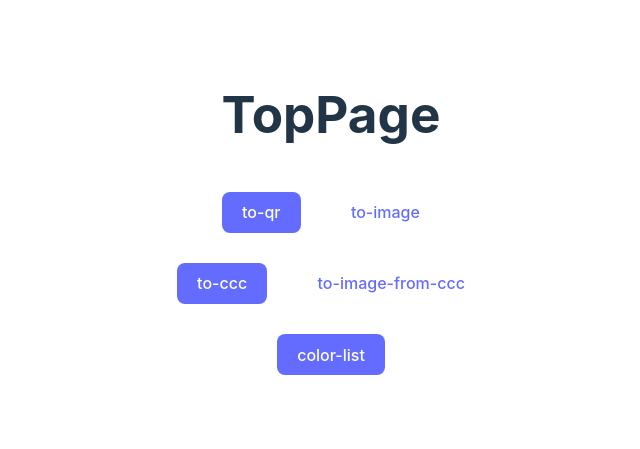
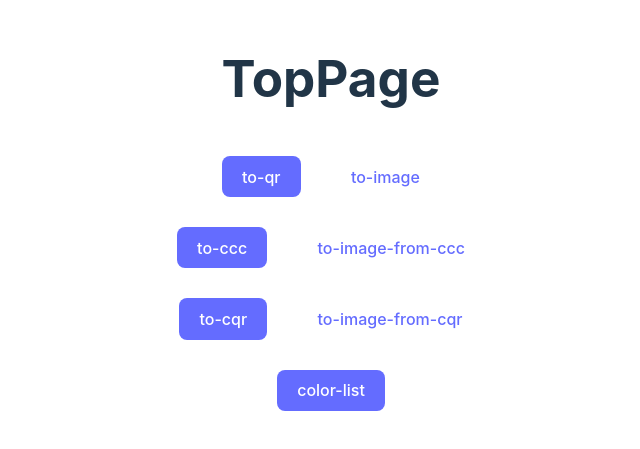
Before and after one commit to shunsuke-tamura/image_qr_code_communication, a React (Vite) app: page / in a window 1280 px wide. Shown: the part 179-628 px from the top of the page, without its empty margins (309-949 px from the left). Built offline with nearby package versions, Linux system fonts and the light colour scheme; what tesseract.js would draw is missing.

Commit message:
add: to-cqr page

```diff
--- a/src/App.tsx
+++ b/src/App.tsx
@@ -6,6 +6,7 @@ import TopPage from "./pages/Top";
 import ToCCCPage from "./pages/ToCCC";
 import ToImageFromCCC from "./pages/ToImageFromCCC";
 import ColorListPage from "./pages/ColorList";
+import ToCQrPage from "./pages/ToCQr";
 
 function App() {
   return (
@@ -17,6 +18,7 @@ function App() {
         <Route path="/to-ccc" element={<ToCCCPage />} />
         <Route path="/to-image-from-ccc" element={<ToImageFromCCC />} />
         <Route path="/color-list" element={<ColorListPage />} />
+        <Route path="/to-cqr" element={<ToCQrPage />} />
       </Routes>
     </div>
   );
--- /dev/null
+++ b/src/pages/ToCQr/index.tsx
@@ -0,0 +1,9 @@
+const ToCQrPage = () => {
+  return (
+    <>
+      <h1>To CQr</h1>
+    </>
+  );
+};
+
+export default ToCQrPage;
--- a/src/pages/Top/index.tsx
+++ b/src/pages/Top/index.tsx
@@ -23,6 +23,16 @@ const TopPage = () => {
         to-image-from-ccc
       </button>
       <br />
+      <button className="primary" onClick={() => navigate("/to-cqr")}>
+        to-cqr
+      </button>
+      <button
+        className="secondary"
+        onClick={() => navigate("/to-image-from-cqr")}
+      >
+        to-image-from-cqr
+      </button>
+      <br />
       <button className="primary" onClick={() => navigate("/color-list")}>
         color-list
       </button>
```
Also changed, not shown: src/pages/ToCQr/style.css (added).
